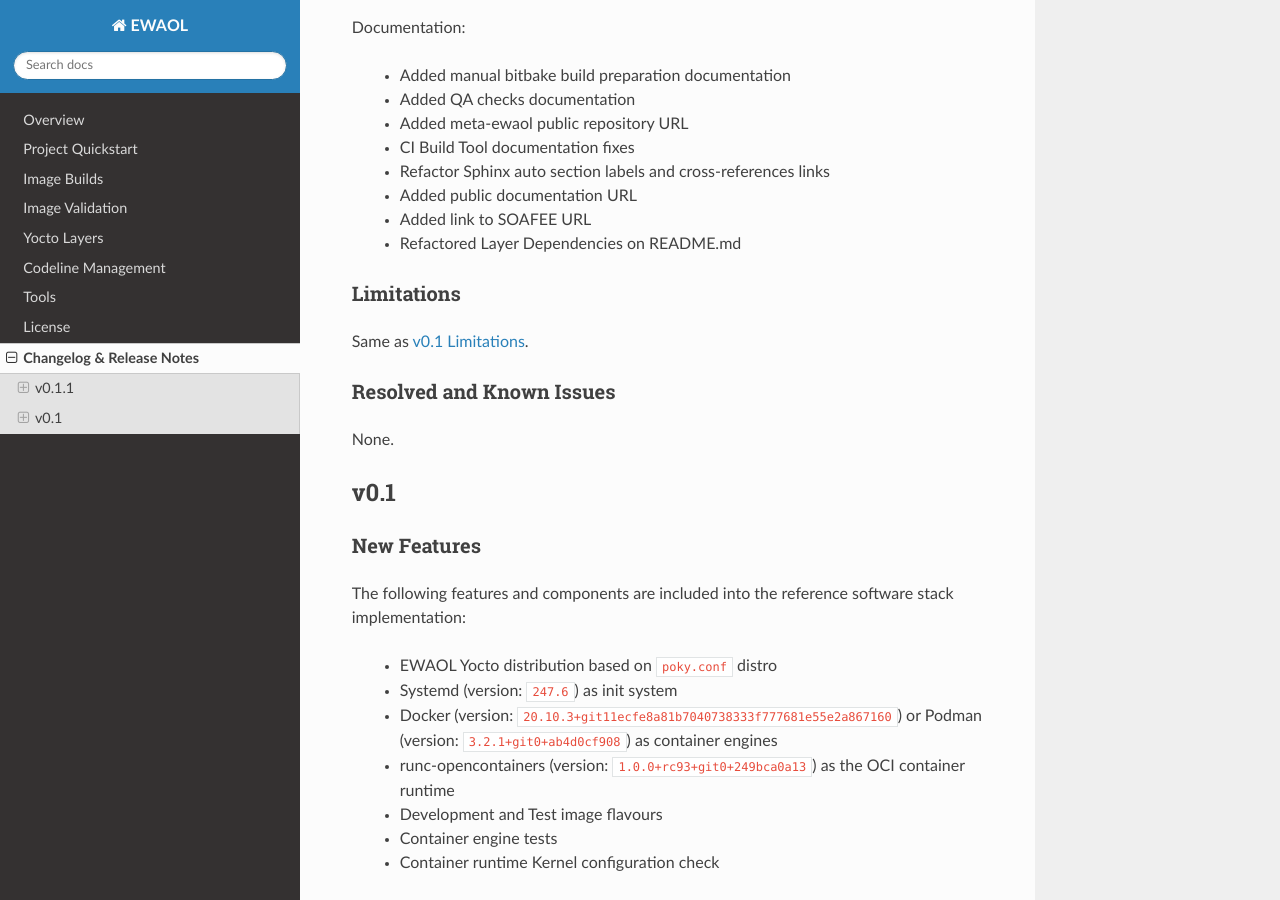
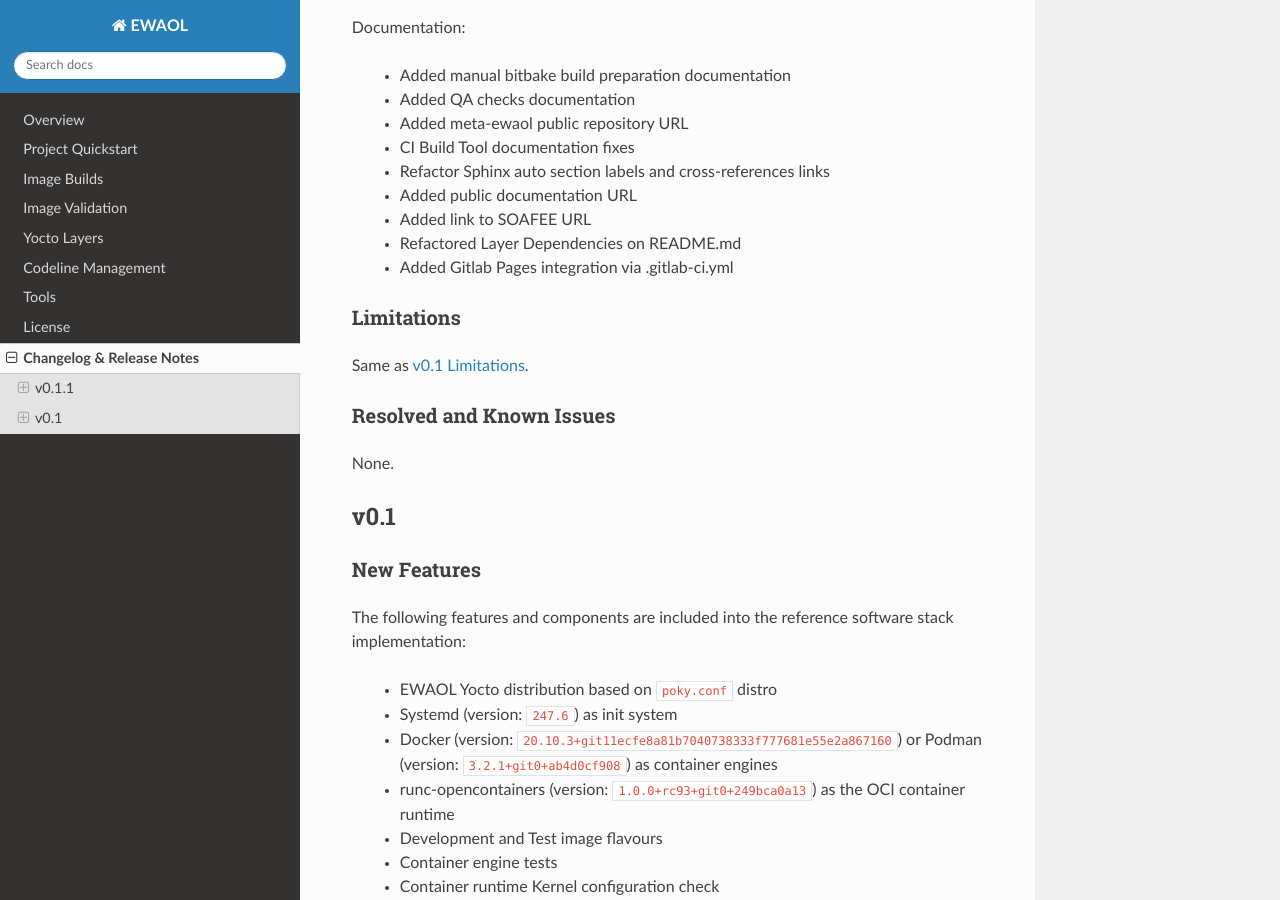
Before and after one commit to chaoge525/soafee_demo, a Sphinx documentation site: the page built from documentation/changelog.rst, in a window 1280 px wide and 900 px high, scrolled down 348 px. Built offline with Sphinx 7.4.7 and the Read the Docs theme 2.0.0, drawn with Linux system fonts in a browser that asks for light colours.

Commit message:
ci: Introduce .gitlab-ci.yml to integrate with Gitlab Pages
For now we will be only building and deploying the documentation for the
v0.1.1 release.

Issue-Id: SCM-3318
Signed-off-by: Diego Sueiro <diego.sueiro@arm.com>
Change-Id: I2a3f3985edff778ce0d6182fd1e57b1ade2e5070

```diff
--- a/documentation/changelog.rst
+++ b/documentation/changelog.rst
@@ -22,6 +22,7 @@
   * Added public documentation URL
   * Added link to SOAFEE URL
   * Refactored Layer Dependencies on README.md
+  * Added Gitlab Pages integration via .gitlab-ci.yml
 
 Limitations
 ===========
```
Also changed, not shown: .gitlab-ci.yml (added).
